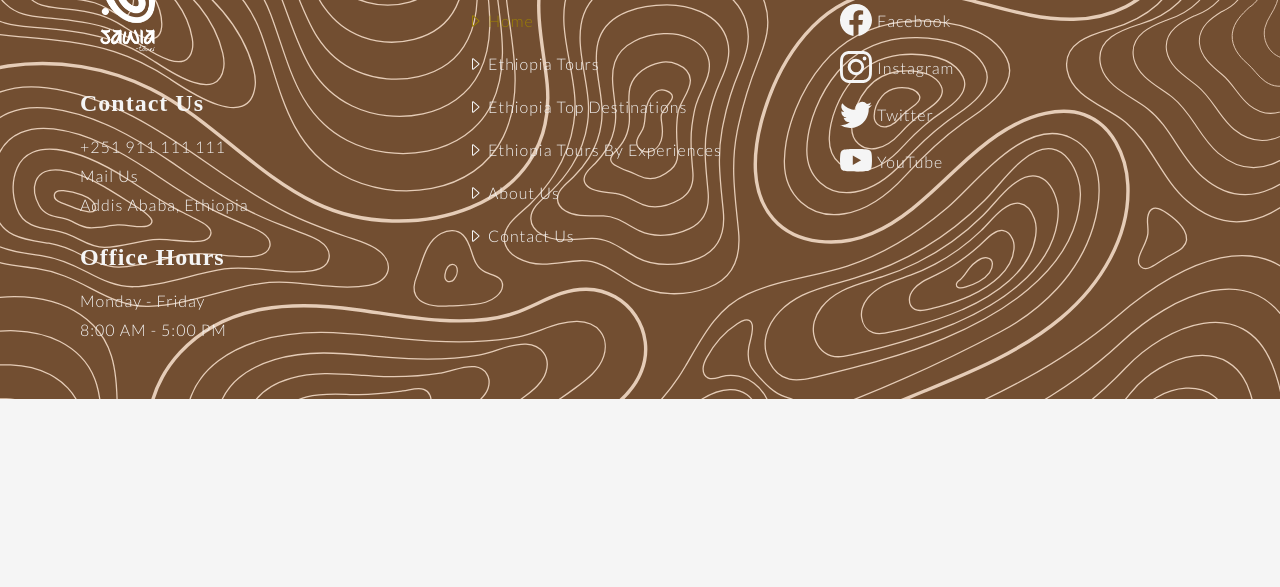
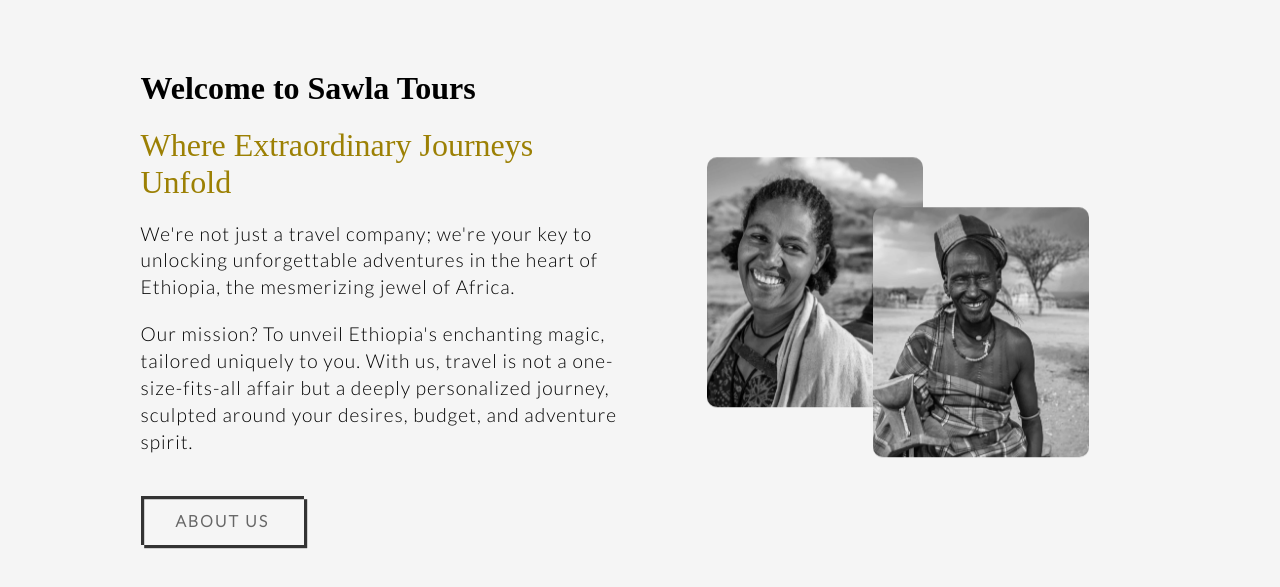
Before and after one commit to jeremy-daa/sawla-tours-next, a Next.js app: page / in a window 1280 px wide. Shown: the part 893-1480 px from the top of the page. Before the commit the page ends 1292 px from the top, so only its background shows below. Built offline with nearby package versions, Linux system fonts and the light colour scheme; a web font is replaced by a local one.

Commit message:
TRied IMage opt

```diff
--- /dev/null
+++ b/app/components/Intro.tsx
@@ -0,0 +1,84 @@
+"use client";
+import { useState } from "react";
+import useAOS from "../functions/useAOS";
+import Link from "next/link";
+interface Props {
+  img1?: string;
+  img2?: string;
+  title?: string;
+  description?: string[];
+  button?: string;
+  lr?: boolean;
+  link?: string;
+  subtitle?: string;
+}
+
+const Intro = (props: Props) => {
+  const [width, setWidth] = useState(true);
+  window.addEventListener("resize", () => {
+    if (window.innerWidth < 500) {
+      setWidth(false);
+    } else {
+      setWidth(true);
+    }
+  });
+  const style = {
+    transform: "translateX(50px)",
+  };
+  useAOS();
+  return (
+    <section id="about" className="home-intro">
+      {props.lr ? (
+        <div className="intro-container">
+          <div className="intro-text">
+            <h2 className="intro-heading">{props.title}</h2>
+            <h2 className="intro-subheading">{props.subtitle}</h2>
+            {props.description &&
+              props.description.map((description, index) => (
+                <p className="intro-description" key={index}>
+                  {description}
+                </p>
+              ))}
+            {props.button && (
+              <Link
+                className="offset"
+                href={props.link ? props.link : "/tours-by-experience"}
+              >
+                {props.button}
+              </Link>
+            )}
+          </div>
+          <div className="intro-img">
+            <img src={props.img1} alt="Intro image" />
+            <img src={props.img2} alt="Intro image" />
+          </div>
+        </div>
+      ) : (
+        <div className="intro-container">
+          <div className="intro-img" style={width ? style : {}}>
+            <img src={props.img1} alt="Intro image" />
+            <img src={props.img2} alt="Intro image" />
+          </div>
+          <div className="intro-text">
+            <h2 className="intro-heading">{props.title}</h2>
+            <h2 className="intro-subheading">{props.subtitle}</h2>
+            {props.description &&
+              props.description.map((description, index) => (
+                <p className="intro-description" key={index}>
+                  {description}
+                </p>
+              ))}
+
+            {props.button && (
+              <a className="offset" href={props.link}>
+                {props.button}
+              </a>
+            )}
+          </div>
+        </div>
+      )}
+    </section>
+  );
+};
+
+export default Intro;
--- a/app/page.tsx
+++ b/app/page.tsx
@@ -1,10 +1,24 @@
 import Images from "./Data/Images";
 import Hero from "./components/Hero";
+import Intro from "./components/Intro";
 
 export default function Home() {
   return (
     <>
       <Hero background={Images.lalibela5} index title="Home" link="#about" />
+      <Intro
+        img1={Images.intro1}
+        img2={Images.intro2}
+        title="Welcome to Sawla Tours"
+        subtitle="Where Extraordinary Journeys Unfold"
+        description={[
+          "We're not just a travel company; we're your key to unlocking unforgettable adventures in the heart of Ethiopia, the mesmerizing jewel of Africa.",
+          "Our mission? To unveil Ethiopia's enchanting magic, tailored uniquely to you. With us, travel is not a one-size-fits-all affair but a deeply personalized journey, sculpted around your desires, budget, and adventure spirit.",
+        ]}
+        lr
+        button="About Us"
+        link="/about-us"
+      />
     </>
   );
 }
```
